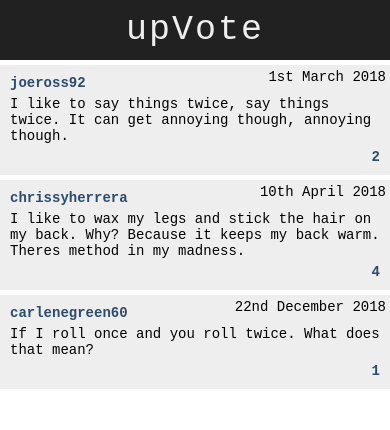
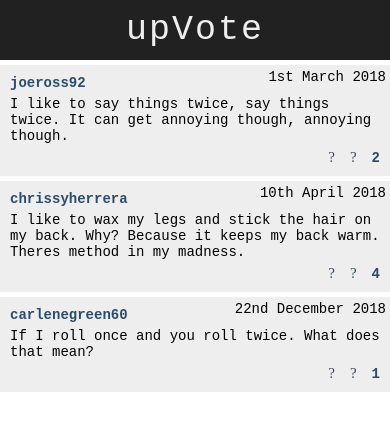
Before and after one commit to LouiseReid/upVote, a React Native app: screen / in a window 390 px wide. Shown: the top 430 px of the page. Built offline with nearby package versions, Linux system fonts and the light colour scheme.

Commit message:
thumbs linked in

```diff
--- a/src/components/Comment.js
+++ b/src/components/Comment.js
@@ -1,6 +1,7 @@
 import React from 'react';
 import { View, StyleSheet, Platform } from 'react-native';
 import CustomText from '../custom_components/CustomText';
+import Icon from 'react-native-vector-icons/Ionicons'
 
 const Comment = ({comment}) => (
 
@@ -8,7 +9,19 @@ const Comment = ({comment}) => (
       <CustomText style={styles.userName}>{comment.item.user_name}</CustomText>
       <CustomText style={styles.date}>{comment.item.date}</CustomText>
       <CustomText style={styles.comment}>{comment.item.comment}</CustomText>
-      <CustomText style={styles.likes}>{comment.item.likes}</CustomText>
+      <View style={styles.likesContainer}>
+        <Icon
+          name={Platform.OS === 'ios' ? 'ios-thumbs-up' : 'md-thumbs-up'}
+          size={15}
+          style={styles.thumbIcon}
+        />
+        <Icon
+          name={Platform.OS === 'ios' ? 'ios-thumbs-down' : 'md-thumbs-down'}
+          size={15}
+          style={styles.thumbIcon}
+        />
+        <CustomText style={styles.likes}>{comment.item.likes}</CustomText>
+      </View>
     </View>
 )
 
@@ -32,10 +45,19 @@ const styles = StyleSheet.create({
     paddingTop: 5,
     paddingBottom: 5
   },
+  likesContainer: {
+    flexDirection: 'row',
+    justifyContent: 'flex-end'
+  },
   likes: {
     alignSelf: 'flex-end',
     color:  '#2b4c6b',
-    fontWeight: 'bold'
+    fontWeight: 'bold',
+    marginLeft: 15
+  },
+  thumbIcon: {
+    marginLeft: 15,
+    color:  '#2b4c6b'
   }
 })
 
```
